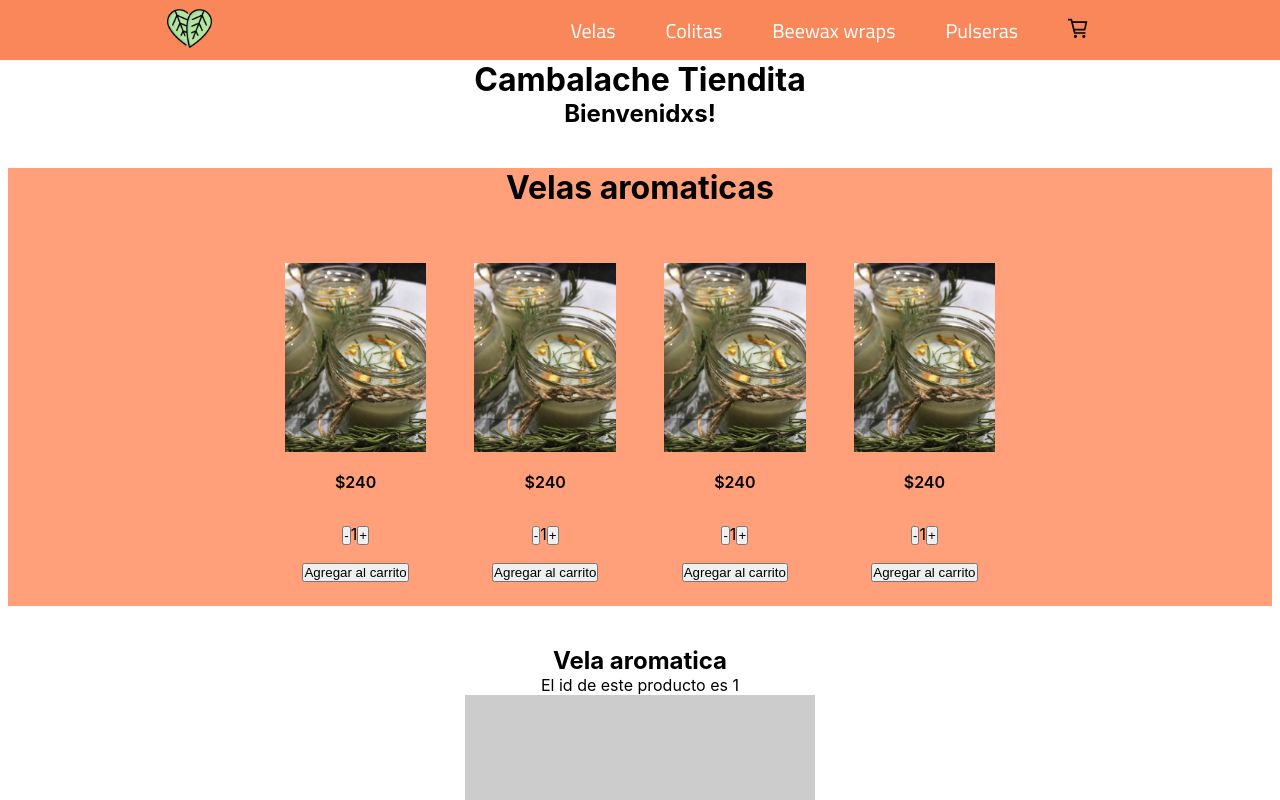
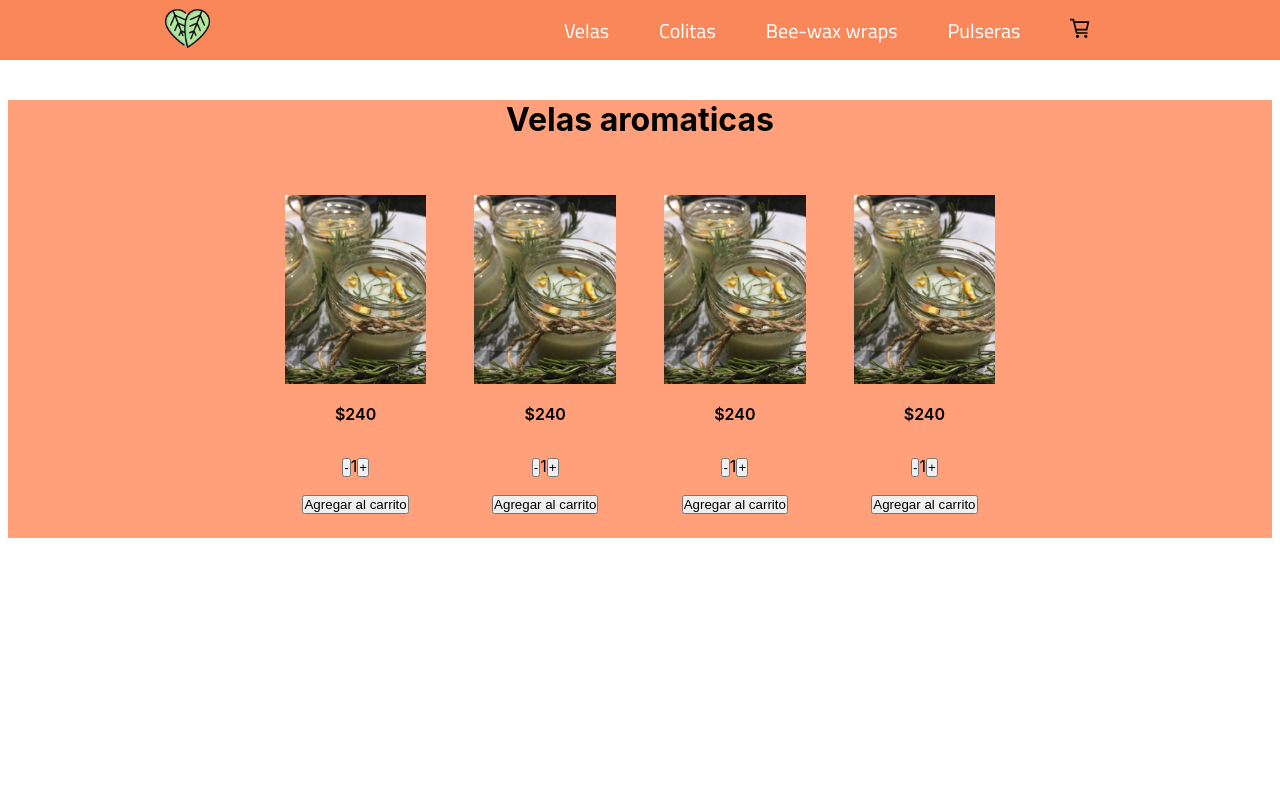
Before and after one commit to sofimack/cambalachetiendita, a React (Create React App) app: page / in a window 1280 px wide. Shown: the top 800 px of the page. Built offline with nearby package versions, Linux system fonts and the light colour scheme.

Commit message:
primera entrega proyecto- no funciona la ruta del nav

```diff
--- a/src/App.jsx
+++ b/src/App.jsx
@@ -1,21 +1,37 @@
 
 import './App.css';
+import {BrowserRouter, Switch, Route} from 'react-router-dom';
 import Navbar from './components/navbar/navbar';
 import ListaProductos from './components/lista-productos/lista-productos';
-import Detail from './detail/index'
+import Detail from './detail/index';
+import Error404 from './components/Error404/error404';
+import Category from './components/categorias/categorias';
 
 function App() {
   return (
-    <div className="App">
+    <BrowserRouter>
+
       <Navbar />
 
+      <Switch>
+        <Route exact path="/">
+          <ListaProductos />
+        </Route>
+        <Route path="/categoria/:categoria_name?">
+          <Category />
+        </Route>
 
-      <h1>Cambalache Tiendita</h1>
-      <h2>Bienvenidxs! </h2>
+        <Route path="/detail/:id">
+          <Detail />
+        </Route>
 
-      <ListaProductos />
-      <Detail />
-    </div>
+        <Route path='*'>
+          <Error404 />
+        </Route>
+      </Switch>
+
+
+    </BrowserRouter>
   );
 }
 
--- /dev/null
+++ b/src/components/Error404/error404.css
@@ -0,0 +1,5 @@
+h1 {
+    color: lightsalmon;
+    font-size: 50px;
+    text-align: center;
+}
--- /dev/null
+++ b/src/components/Error404/error404.jsx
@@ -0,0 +1,12 @@
+import './error404.css';
+
+const Error404 = () => {
+    return (
+        <div>
+            <h1>Error 404</h1>
+            <p>Vuelve al home</p>
+        </div>
+    )
+}
+
+export default Error404;
--- /dev/null
+++ b/src/components/NavItem/navitem.jsx
@@ -0,0 +1,9 @@
+import {NavLink} from 'react-router-dom';
+
+const NavItem = ({text, url = "#"}) => (
+    <li>
+        <NavLink to={url} activeClassName="active">{text}</NavLink>
+    </li>
+)
+
+export default NavItem;
--- /dev/null
+++ b/src/components/categorias/categorias.jsx
@@ -0,0 +1,26 @@
+import {useEffect} from 'react';
+import {Switch, useParams} from 'react-router-dom';
+
+const Category = () => {
+    const {categoria_nombre} = useParams();
+
+    const queCategoriaEs = (cat) => {
+        switch(cat) {
+            case 'velas': return <p>Estoy en camas</p>;
+            case 'colitas': return <p>Estoy en juguetes</p>;
+            case 'wraps': return <p>Estoy en ropa</p>
+            case 'pulseras': return <p>Estoy en ropa</p>
+            default: return <p>la categoría no existe</p>
+        }
+    }
+
+    return (
+        <>
+            {
+               queCategoriaEs(categoria_nombre)
+            }
+        </>
+    )
+}
+
+export default Category;
--- a/src/components/navbar/navbar.jsx
+++ b/src/components/navbar/navbar.jsx
@@ -1,10 +1,60 @@
 
 import { GrCart } from 'react-icons/gr';
 import './navbar.css';
+import NavItem from '../NavItem/navitem';
+
+
+function Navbar({titulo, action}) {
+
+    const menuItems = [
+        {
+            texto: 'Velas',
+            ruta: '/categoria/velas',
+        },
+        {
+            texto: 'Colitas',
+            ruta: '/categoria/colitas',
+        },
+        {
+            texto: 'Bee-wax wraps',
+            ruta: '/categoria/beewaxwraps',
+        },
+        {
+            texto: 'Pulseras',
+            ruta: '/categoria/pulseras',
+        }
+    ]
 
 
 
-function Navbar() {
+    return (
+        <nav>
+            <div className="container">
+                <h1>{titulo}</h1>
+
+                <div class="navbar">
+                  <div class="left">
+                    <a href="navbar.jsx"><img src="img/leaves.png" alt="Logo de la marca, dos hojas que representan un corazon"/></a>
+                  </div>
+                <div class="right">
+                  <ul>
+                    {
+                     menuItems.map((seccion, index) => <NavItem key={index} text={seccion.texto} url={seccion.ruta} />)
+                    }
+                    <li><a href="#" className='carrito'><GrCart /></a></li>
+
+                  </ul>
+
+                </div>
+              </div>
+
+            </div>
+        </nav>
+    )
+}
+
+
+ /* function Navbar() {
   return (
 
     <div class="navbar">
@@ -25,6 +75,6 @@ function Navbar() {
     </div>
 
   );
-}
+} */
 
 export default Navbar;
```
Also changed, not shown: src/components/CartWidget/cart.css (added, +19 -0 lines), src/components/CartWidget/cart.jsx (added, +12 -0 lines), src/components/carrito/carrito.css (added), src/components/carrito/carrito.jsx (added), 1 other file (tests, documents, lock files or other folders).
